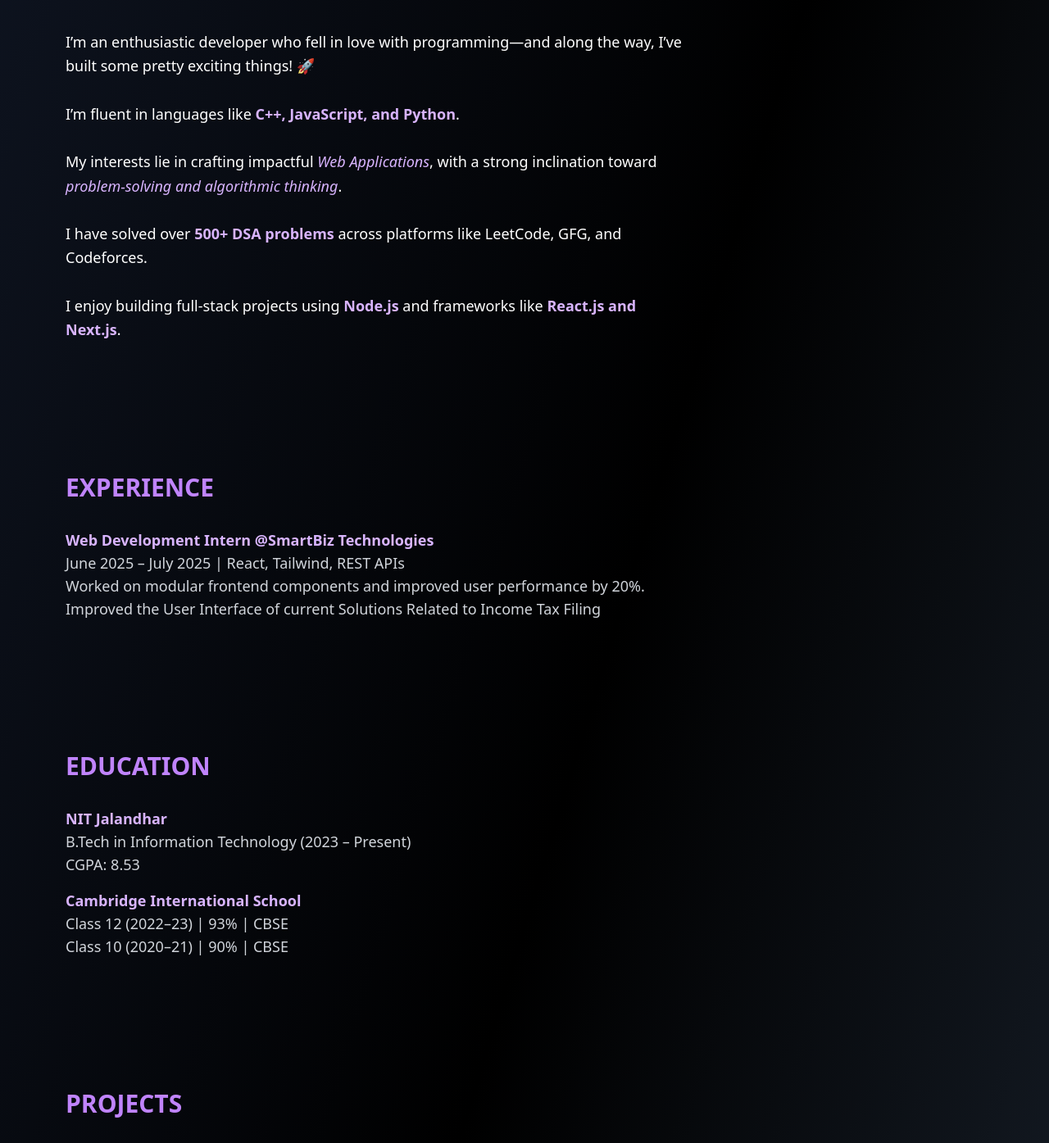
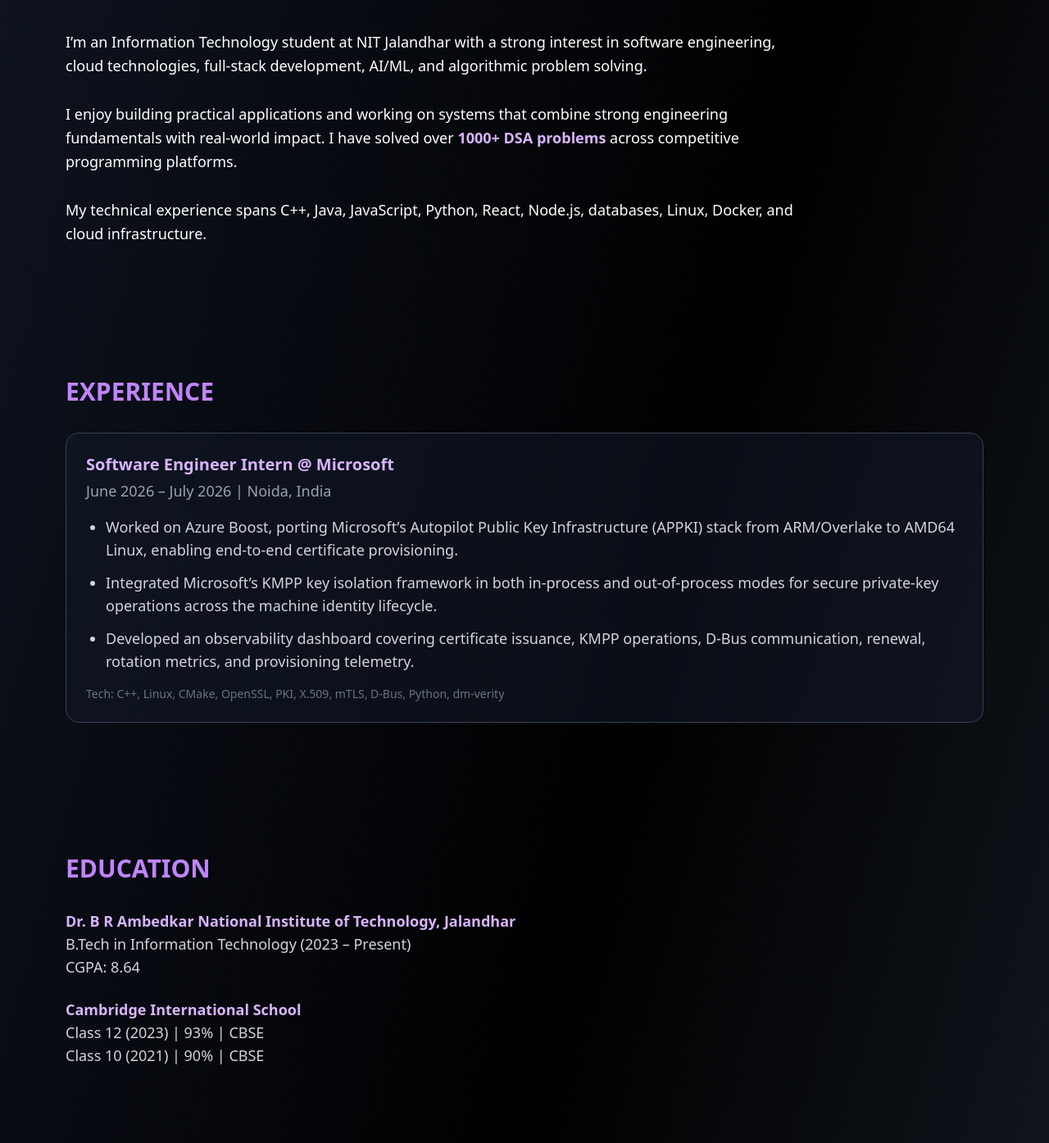
Before and after one commit to Ishaanjain14/PortFolio, a React (Vite) app: page / in a window 1280 px wide. Shown: the part 972-2367 px from the top of the page at 82% size. Built offline with nearby package versions, Linux system fonts and the light colour scheme.

Commit message:
Refactor App component with updated content and layout
Updated personal information, project details, and improved layout in App component.

```diff
--- a/src/App.jsx
+++ b/src/App.jsx
@@ -39,14 +39,23 @@ export default function App() {
           initial={{ opacity: 0, y: 30 }}
           animate={{ opacity: 1, y: 0 }}
           transition={{ duration: 0.8 }}
-          className="space-y-6 max-w-2xl"
+          className="space-y-6 max-w-3xl"
         >
           <h1 className="text-5xl md:text-6xl font-bold leading-tight">
-            Hi There! 👋<br />I'M <span className="text-purple-400">ISHAAN JAIN</span>
+            Hi There! 👋<br />
+            I'M <span className="text-purple-400">ISHAAN JAIN</span>
           </h1>
+
           <p className="text-purple-300 text-xl font-medium">
-            SWE Intern @ Microsoft | Full Stack Developer | AI & ML Enthusiast
+            Software Engineer | Full Stack Developer | AI & ML Enthusiast
           </p>
+
+          <p className="text-gray-300 text-lg leading-relaxed">
+            Information Technology student at NIT Jalandhar with software
+            engineering experience at Microsoft, focused on scalable systems,
+            cloud infrastructure, full-stack development, and problem solving.
+          </p>
+
           <a
             href="https://drive.google.com/file/d/1EAnepo3qR4o9KtckhFSILe4ZmaulYZXf/view?usp=sharing"
             target="_blank"
@@ -58,48 +67,83 @@ export default function App() {
         </motion.div>
 
         <img
-  src="/profile.jpeg"
-  alt="Ishaan Jain"
-  className="w-72 md:w-80 rounded-full object-cover border-4 border-purple-400"
-/>
-
+          src="/profile.jpeg"
+          alt="Ishaan Jain"
+          className="w-72 md:w-80 rounded-full object-cover border-4 border-purple-400"
+        />
       </section>
 
-      {/* About Section */}
+      {/* About */}
       <Section id="about" title="LET ME INTRODUCE MYSELF">
-        <p className="text-lg leading-relaxed max-w-3xl space-y-4">
-          I’m an enthusiastic developer who fell in love with programming—and along the way, I’ve built some pretty exciting things! 🚀<br /><br />
-          I’m fluent in languages like <span className="text-purple-300 font-semibold">C++, JavaScript, and Python</span>.<br /><br />
-          My interests lie in crafting impactful <em className="text-purple-300">Web Applications</em>, with a strong inclination toward <em className="text-purple-300">problem-solving and algorithmic thinking</em>.<br /><br />
-          I have solved over <span className="font-semibold text-purple-300">500+ DSA problems</span> across platforms like LeetCode, GFG, and Codeforces.<br /><br />
-          I enjoy building full-stack projects using <span className="font-semibold text-purple-300">Node.js</span> and frameworks like <span className="font-semibold text-purple-300">React.js and Next.js</span>.
+        <p className="text-lg leading-relaxed max-w-4xl">
+          I’m an Information Technology student at NIT Jalandhar with a strong
+          interest in software engineering, cloud technologies, full-stack
+          development, AI/ML, and algorithmic problem solving.
+          <br /><br />
+          I enjoy building practical applications and working on systems that
+          combine strong engineering fundamentals with real-world impact. I
+          have solved over <span className="font-semibold text-purple-300">1000+
+          DSA problems</span> across competitive programming platforms.
+          <br /><br />
+          My technical experience spans C++, Java, JavaScript, Python, React,
+          Node.js, databases, Linux, Docker, and cloud infrastructure.
         </p>
       </Section>
 
-      {/* Experience Section */}
+      {/* Experience */}
       <Section id="experience" title="EXPERIENCE">
-        <div className="space-y-6 text-lg text-gray-300">
-          <div>
-            <h3 className="font-bold text-purple-300">Web Development Intern @SmartBiz Technologies</h3>
-            <p>June 2025 – July 2025 | React, Tailwind, REST APIs</p>
-            <p>Worked on modular frontend components and improved user performance by 20%.</p>
-            <p>Improved the User Interface of current Solutions Related to Income Tax Filing</p>
+        <div className="space-y-8 text-lg text-gray-300">
+          <div className="border border-gray-700 rounded-2xl p-6 bg-gray-900/60">
+            <h3 className="font-bold text-xl text-purple-300">
+              Software Engineer Intern @ Microsoft
+            </h3>
+            <p className="text-gray-400 mt-1">
+              June 2026 – July 2026 | Noida, India
+            </p>
+
+            <ul className="list-disc pl-6 mt-4 space-y-3">
+              <li>
+                Worked on Azure Boost, porting Microsoft’s Autopilot Public Key
+                Infrastructure (APPKI) stack from ARM/Overlake to AMD64 Linux,
+                enabling end-to-end certificate provisioning.
+              </li>
+              <li>
+                Integrated Microsoft’s KMPP key isolation framework in both
+                in-process and out-of-process modes for secure private-key
+                operations across the machine identity lifecycle.
+              </li>
+              <li>
+                Developed an observability dashboard covering certificate
+                issuance, KMPP operations, D-Bus communication, renewal,
+                rotation metrics, and provisioning telemetry.
+              </li>
+            </ul>
+
+            <p className="text-sm text-gray-500 mt-4">
+              Tech: C++, Linux, CMake, OpenSSL, PKI, X.509, mTLS, D-Bus,
+              Python, dm-verity
+            </p>
           </div>
         </div>
       </Section>
 
-            {/* Education Section */}
+      {/* Education */}
       <Section id="education" title="EDUCATION">
-        <div className="space-y-4 text-lg text-gray-300">
+        <div className="space-y-6 text-lg text-gray-300">
           <div>
-            <h3 className="font-bold text-purple-300">NIT Jalandhar</h3>
+            <h3 className="font-bold text-purple-300">
+              Dr. B R Ambedkar National Institute of Technology, Jalandhar
+            </h3>
             <p>B.Tech in Information Technology (2023 – Present)</p>
-            <p>CGPA: 8.53</p>
+            <p>CGPA: 8.64</p>
           </div>
+
           <div>
-            <h3 className="font-bold text-purple-300">Cambridge International School</h3>
-            <p>Class 12 (2022–23) | 93% | CBSE</p>
-            <p>Class 10 (2020–21) | 90% | CBSE</p>
+            <h3 className="font-bold text-purple-300">
+              Cambridge International School
+            </h3>
+            <p>Class 12 (2023) | 93% | CBSE</p>
+            <p>Class 10 (2021) | 90% | CBSE</p>
           </div>
         </div>
       </Section>
@@ -108,76 +152,143 @@ export default function App() {
       <Section id="projects" title="PROJECTS">
         <div className="grid md:grid-cols-2 lg:grid-cols-3 gap-8">
           <ProjectCard
-            title="QuizCraft"
-            tech="Node.js, React.js, MongoDB"
+            title="Crop Disease Detection using Lightweight DL Models"
+            tech="Python, PyTorch, OpenCV, NumPy, CNNs, CBAM"
+            link="#"
+          >
+            Built lightweight deep learning models for crop disease detection,
+            achieving 98.11% accuracy and optimizing models for edge devices
+            and real-time applications.
+          </ProjectCard>
+
+          <ProjectCard
+            title="Automated Trading Bot with Real-Time Stock Sentiment Analysis"
+            tech="Python, Flask, FinBERT, React, Tailwind, PyTorch, Recharts"
+            link="https://github.com/Ishaanjain14/Ml-Trading-Bot"
+          >
+            Built an automated trading platform using FinBERT sentiment and
+            technical indicators, with risk controls, backtesting, and a
+            real-time performance dashboard.
+          </ProjectCard>
+
+          <ProjectCard
+            title="QuizCraft - Real-Time Quiz & Competition Platform"
+            tech="Node.js, Express, React, Socket.IO, JavaScript"
             link="https://github.com/Ishaanjain14/Quiz"
           >
-            Live quiz platform with user roles, Excel integration, and anti-cheat.
-          </ProjectCard>
-          <ProjectCard
-            title="ML Trading Bot"
-            tech="Python, Alpaca, HTML/CSS, JS"
-            link="https://github.com/Ishaanjain14/Ml-Trading-Bot"
-          >
-            Python-based bot tested on Alpaca with a 7.2% simulated return.
-          </ProjectCard>
-          <ProjectCard
-            title="ScrapCon"
-            tech="Flutter, Node.js, MongoDB"
-            link="https://github.com/Ishaanjain14/scrapconApp"
-          >
-            Industrial scrap trading platform with secure real-time interactions.
+            Developed a real-time quiz platform with authentication, RBAC,
+            anti-cheat mechanisms, Excel uploads, and support for concurrent
+            quizzes with 30+ users.
           </ProjectCard>
         </div>
       </Section>
 
       {/* Skills */}
       <Section id="skills" title="TECH STACK">
-        <ul className="list-disc pl-5 space-y-2 text-lg text-gray-300">
-          <li><strong>Languages:</strong> C, C++, JavaScript, Python, HTML, CSS, SQL</li>
-          <li><strong>Frameworks:</strong> Node.js, Next.js, React.js, Express.js, Tailwind CSS</li>
-          <li><strong>Tools:</strong> Git, GitHub, Figma, VS Code, Postman</li>
-          <li><strong>Databases:</strong> MySQL, MongoDB, PostgreSQL</li>
+        <ul className="list-disc pl-5 space-y-3 text-lg text-gray-300">
+          <li>
+            <strong>Languages:</strong> C, C++, Java, JavaScript, Python, HTML,
+            CSS, SQL
+          </li>
+          <li>
+            <strong>Frameworks & Libraries:</strong> Node.js, Next.js, React.js,
+            Express.js, Tailwind CSS
+          </li>
+          <li>
+            <strong>Tools:</strong> Git/GitHub, Figma, VS Code, Postman, Docker,
+            Google Colab, Kaggle
+          </li>
+          <li>
+            <strong>Databases:</strong> MySQL, MongoDB, PostgreSQL
+          </li>
+          <li>
+            <strong>Relevant Coursework:</strong> Data Structures, Design and
+            Analysis of Algorithms, OOP, Computer Networks, DBMS, Operating
+            Systems, AI, ML, Software Engineering
+          </li>
         </ul>
       </Section>
 
       {/* Achievements */}
       <Section id="achievements" title="ACHIEVEMENTS">
-        <ul className="list-disc pl-5 space-y-2 text-lg text-gray-300">
-          <li>Top 10% of my academic batch</li>
-          <li>International Rank 12 – International Mathematics Olympiad (IMO) 2021</li>
-          <li>1st Runner Up – Code Relay 2025</li>
-          <li>Member – CyberNauts & Web Dev Club</li>
-          <li>700+ DSA problems solved (LeetCode, GFG, Coding Ninjas)</li>
+        <ul className="list-disc pl-5 space-y-3 text-lg text-gray-300">
+          <li>Among the top 10% of students in my academic year.</li>
+          <li>
+            Co-authored an IEEE conference paper on lightweight deep learning
+            frameworks for plant disease detection, accepted at ICSCCC 2026.
+          </li>
+          <li>
+            International Rank 12 in the International Mathematics Olympiad,
+            placing in the top 1% globally.
+          </li>
+          <li>1000+ DSA problems solved across coding platforms.</li>
+          <li>
+            LeetCode Rating: 1669; ranked 948 out of 34,000+ participants in
+            LeetCode Biweekly Contest 164.
+          </li>
+          <li>
+            1st Runner-Up, Code Relay 2025, among 50+ contenders.
+          </li>
+          <li>
+            Certifications: Web Development + DevOps Cohort (100xDevs) and
+            Data Structures & Algorithms using C/C++ (Udemy).
+          </li>
+          <li>
+            Placement Representative; Member of Web Development and Prayaas
+            Club at NITJ.
+          </li>
         </ul>
       </Section>
 
       {/* Coding Profiles */}
       <Section id="coding" title="CODING PROFILES">
-        <div className="grid sm:grid-cols-2 md:grid-cols-3 gap-6 text-lg text-purple-300">
-          <a href="https://leetcode.com/ishaan__jain14/" target="_blank" rel="noreferrer" className="flex items-center gap-2 hover:underline">
-            <SiLeetcode className="text-yellow-400" /> LeetCode
-          </a>
-          <a href="https://www.geeksforgeeks.org/user/jainishje7m/" target="_blank" rel="noreferrer" className="flex items-center gap-2 hover:underline">
-            <SiGeeksforgeeks className="text-green-500" /> GeeksforGeeks
-          </a>
-          <a href="https://www.naukri.com/code360/profile/Ishaanjain" target="_blank" rel="noreferrer" className="flex items-center gap-2 hover:underline">
-            <SiCodingninjas className="text-orange-500" /> Coding Ninjas
-          </a>
-          <a href="https://codeforces.com/profile/jainishaan987" target="_blank" rel="noreferrer" className="flex items-center gap-2 hover:underline">
-            <SiCodeforces className="text-red-500" /> Codeforces
-          </a>
+        <div className="grid sm:grid-cols-2 md:grid-cols-4 gap-6 text-lg text-purple-300">
+          <ProfileLink
+            href="https://leetcode.com/ishaan__jain14/"
+            icon={<SiLeetcode className="text-yellow-400" />}
+            name="LeetCode"
+          />
+          <ProfileLink
+            href="https://www.geeksforgeeks.org/user/jainishje7m/"
+            icon={<SiGeeksforgeeks className="text-green-500" />}
+            name="GeeksforGeeks"
+          />
+          <ProfileLink
+            href="https://www.naukri.com/code360/profile/Ishaanjain"
+            icon={<SiCodingninjas className="text-orange-500" />}
+            name="Coding Ninjas"
+          />
+          <ProfileLink
+            href="https://codeforces.com/profile/jainishaan987"
+            icon={<SiCodeforces className="text-red-500" />}
+            name="Codeforces"
+          />
         </div>
       </Section>
 
-      {/* Contact Section */}
+      {/* Contact */}
       <Section id="contact" title="GET IN TOUCH">
         <p className="text-lg text-gray-300 mb-6">
-          Feel free to reach out for opportunities, collaborations, or just to connect!
+          Feel free to reach out for opportunities, collaborations, or just to
+          connect!
         </p>
+
         <div className="text-purple-300 space-y-4">
-          <p>Email: <a href="mailto:jainishaan987@gmail.com" className="hover:underline">jainishaan987@gmail.com</a></p>
-          <p>Phone: <a href="tel:+919915035349" className="hover:underline">+91 99150 35349</a></p>
+          <p>
+            Email:{' '}
+            <a
+              href="mailto:jainishaan987@gmail.com"
+              className="hover:underline"
+            >
+              jainishaan987@gmail.com
+            </a>
+          </p>
+          <p>
+            Phone:{' '}
+            <a href="tel:+919915035349" className="hover:underline">
+              +91 99150 35349
+            </a>
+          </p>
         </div>
       </Section>
 
@@ -185,10 +296,34 @@ export default function App() {
       <footer className="text-center py-6 border-t border-gray-700 mt-10 text-gray-500 text-sm">
         <p>Find me on</p>
         <div className="flex justify-center mt-2 space-x-6 text-xl text-purple-400">
-          <a href="https://github.com/Ishaanjain14" target="_blank" rel="noreferrer"><FaGithub /></a>
-          <a href="https://linkedin.com/in/ishaan--jain14" target="_blank" rel="noreferrer"><FaLinkedin /></a>
-          <a href="https://x.com/ishaanjain1412" target="_blank" rel="noreferrer"><FaTwitter /></a>
-          <a href="https://www.instagram.com/ishaan__jain14/" target="_blank" rel="noreferrer"><FaInstagram /></a>
+          <a
+            href="https://github.com/Ishaanjain14"
+            target="_blank"
+            rel="noreferrer"
+          >
+            <FaGithub />
+          </a>
+          <a
+            href="https://linkedin.com/in/ishaan--jain14"
+            target="_blank"
+            rel="noreferrer"
+          >
+            <FaLinkedin />
+          </a>
+          <a
+            href="https://x.com/ishaanjain1412"
+            target="_blank"
+            rel="noreferrer"
+          >
+            <FaTwitter />
+          </a>
+          <a
+            href="https://www.instagram.com/ishaan__jain14/"
+            target="_blank"
+            rel="noreferrer"
+          >
+            <FaInstagram />
+          </a>
         </div>
         <p className="mt-4">© {new Date().getFullYear()} Ishaan Jain</p>
       </footer>
@@ -196,7 +331,6 @@ export default function App() {
   );
 }
 
-// Reusable Components
 function NavLink({ name, href }) {
   return (
     <a href={href} className="hover:text-purple-400 transition">
@@ -227,8 +361,8 @@ function ProjectCard({ title, tech, link, children }) {
   return (
     <motion.a
       href={link}
-      target="_blank"
-      rel="noreferrer"
+      target={link.startsWith('http') ? '_blank' : undefined}
+      rel={link.startsWith('http') ? 'noreferrer' : undefined}
       whileHover={{ scale: 1.03 }}
       className="block p-6 border border-gray-700 rounded-2xl shadow-lg bg-gray-900 space-y-3 transition-transform"
     >
@@ -238,3 +372,16 @@ function ProjectCard({ title, tech, link, children }) {
     </motion.a>
   );
 }
+
+function ProfileLink({ href, icon, name }) {
+  return (
+    <a
+      href={href}
+      target="_blank"
+      rel="noreferrer"
+      className="flex items-center gap-2 hover:underline"
+    >
+      {icon} {name}
+    </a>
+  );
+}
```
